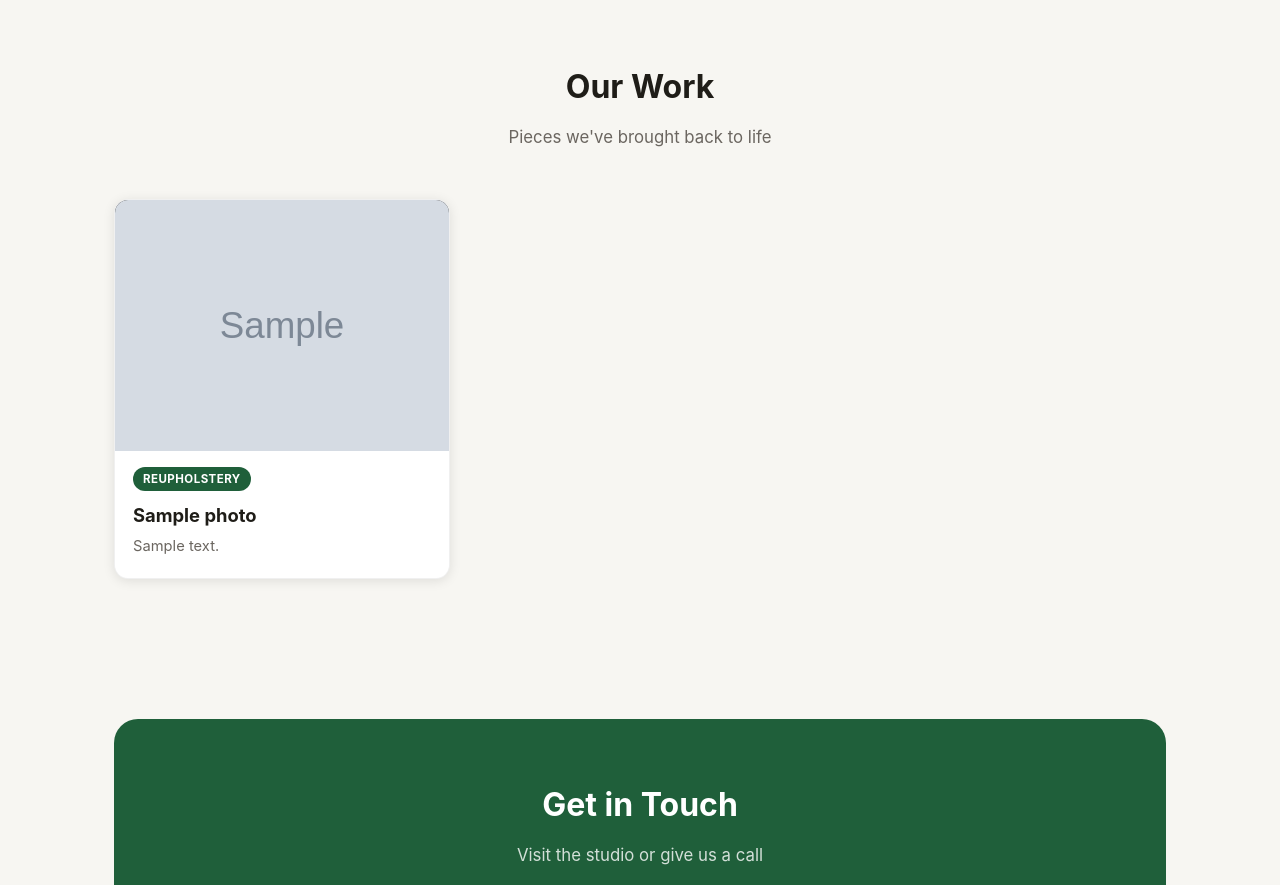
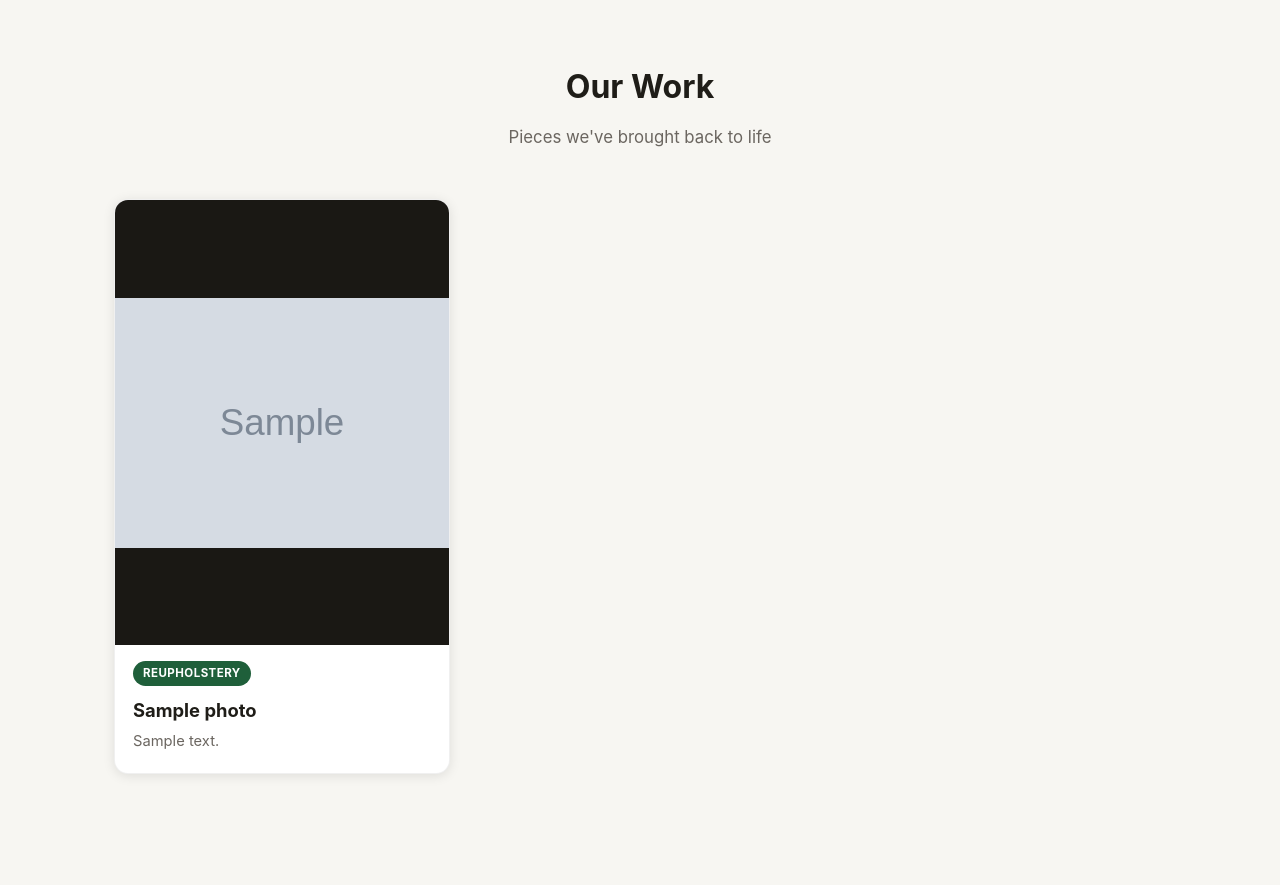
Before and after one commit to Liberty-Emporium/time-after-time-upholstery-railway, a Django app: page / in a window 1280 px wide. Shown: the part 3751-4636 px from the top of the page. Run offline with Django 5.2, Linux system fonts and the light colour scheme; tables that the repository leaves empty hold one stand-in row (values such as "Sample post"); grey boxes marked "Sample" are stand-in pictures; some libraries are stand-ins or nearby versions.

Commit message:
Fix gallery stretch: portrait 3/4 frame so tall upholstery photos display true-to-aspect

```diff
--- a/templates/gallery/home.html
+++ b/templates/gallery/home.html
@@ -228,7 +228,7 @@
         }
         .gallery-card .photo-frame {
             width: 100%;
-            aspect-ratio: 4 / 3;
+            aspect-ratio: 3 / 4;
             background: #1a1814;
             overflow: hidden;
             display: flex;
@@ -239,6 +239,7 @@
             width: 100%;
             height: 100%;
             object-fit: contain;
+            object-position: center;
             display: block;
         }
         .gallery-card .card-body {
```
